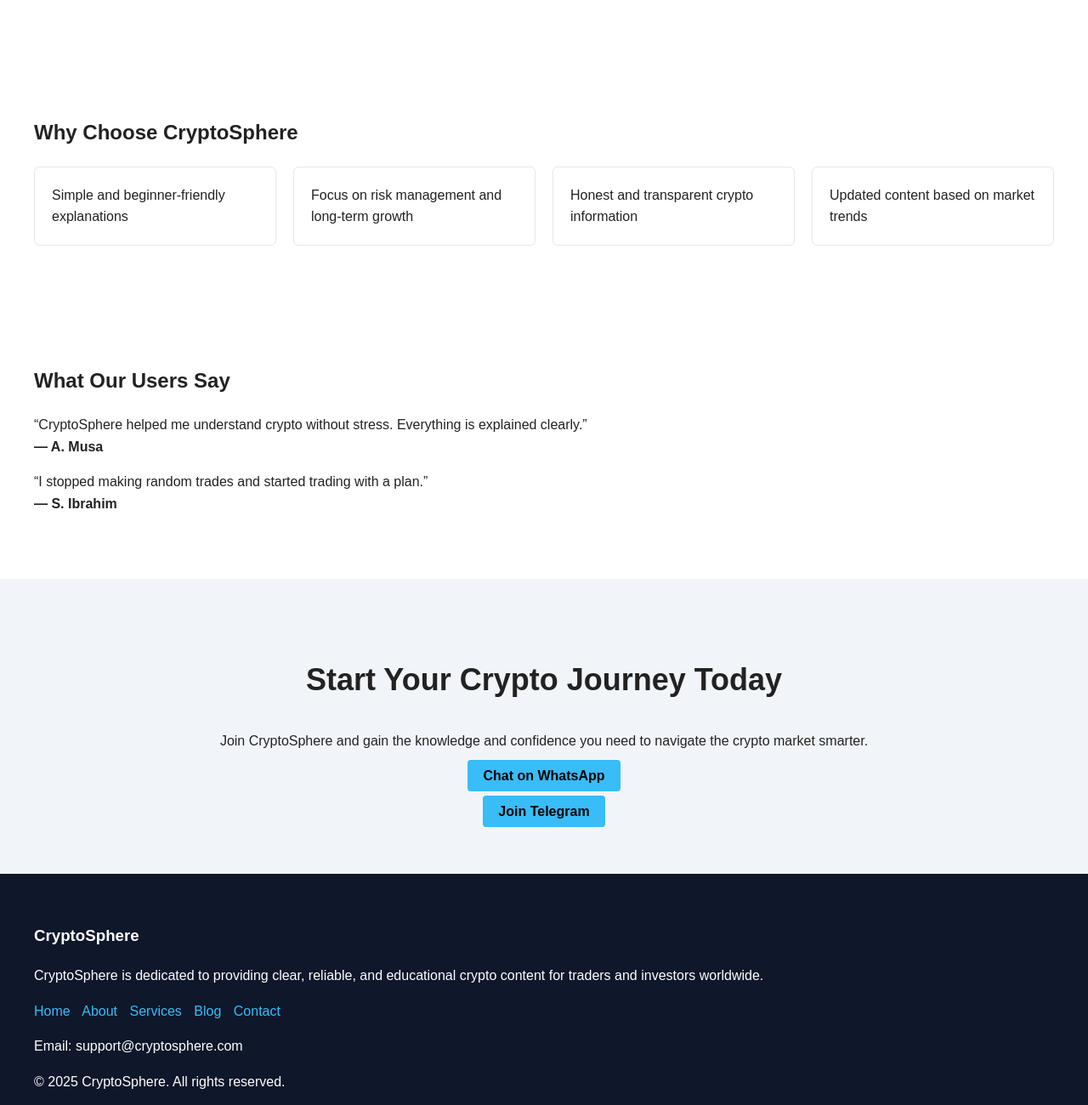
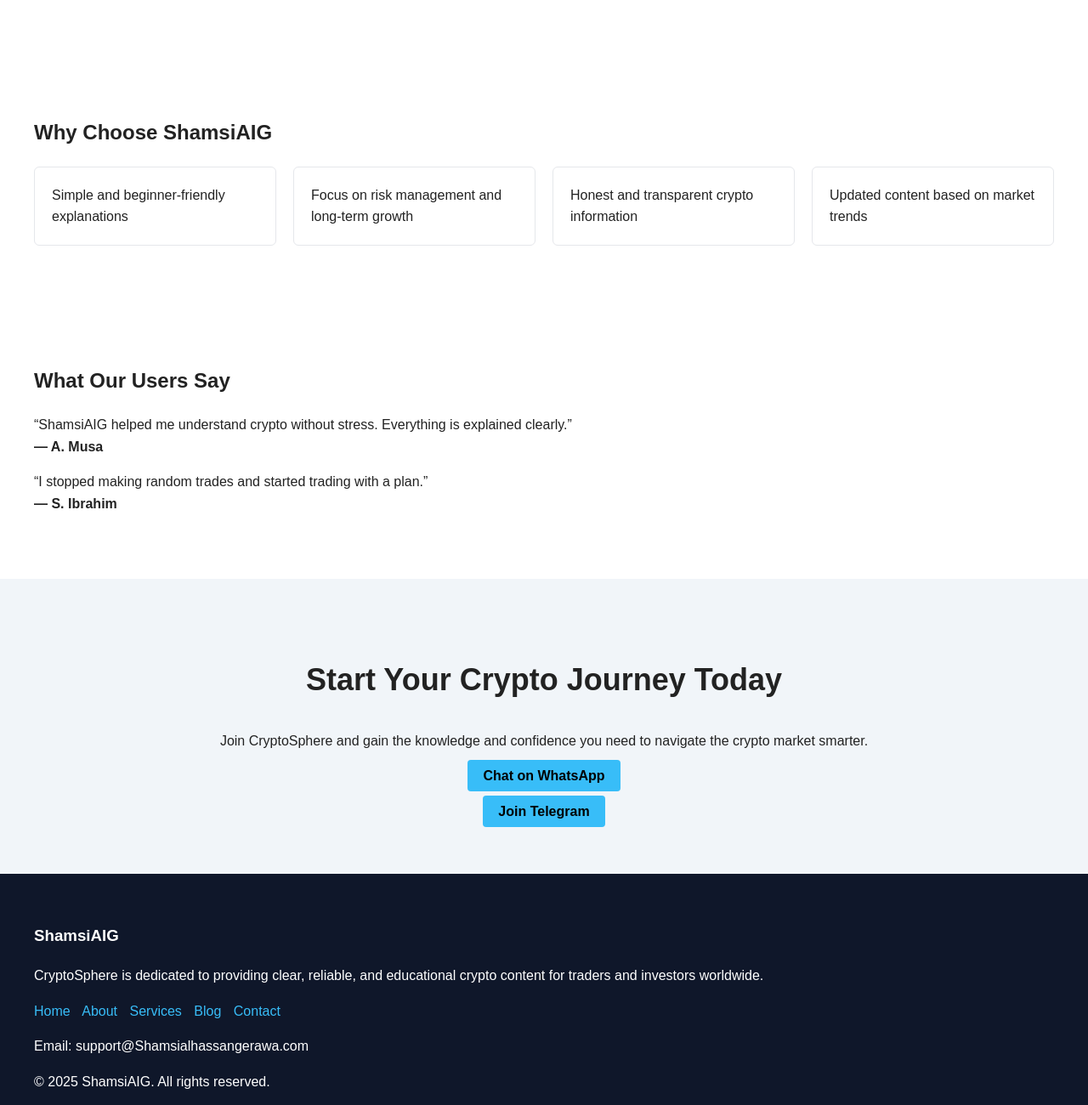
Before and after one commit to Shamsiaig/Alhassan, a plain HTML site: page index.html in a window 1280 px wide. Shown: the part 1040-2340 px from the top of the page at 85% size. Drawn offline with Linux system fonts and the light colour scheme.

Commit message:
Rename CryptoSphere to ShamsiAIG in index.html

```diff
--- a/index.html
+++ b/index.html
@@ -2,7 +2,7 @@
 <head>
   <meta charset="UTF-8" />
   <meta name="viewport" content="width=device-width, initial-scale=1.0" />
-  <title>CryptoSphere</title>
+  <title>ShamsiAIG</title>
   <style>
     body {
       margin: 0;
@@ -68,7 +68,7 @@
   </style>
 </head>
 <body>  <!-- HEADER -->  <header>
-    <h1>CryptoSphere</h1>
+    <h1>ShamsiAIG</h1>
     <nav>
       <a href="#home">Home</a>
       <a href="#about">About</a>
@@ -102,7 +102,7 @@
       </div>
     </div>
   </section>  <!-- BENEFITS SECTION -->  <section>
-    <h2>Why Choose CryptoSphere</h2>
+    <h2>Why Choose ShamsiAIG</h2>
     <div class="benefits">
       <div class="card">Simple and beginner-friendly explanations</div>
       <div class="card">Focus on risk management and long-term growth</div>
@@ -111,7 +111,7 @@
     </div>
   </section>  <!-- TESTIMONIALS -->  <section>
     <h2>What Our Users Say</h2>
-    <p>“CryptoSphere helped me understand crypto without stress. Everything is explained clearly.”<br><strong>— A. Musa</strong></p>
+    <p>“ShamsiAIG helped me understand crypto without stress. Everything is explained clearly.”<br><strong>— A. Musa</strong></p>
     <p>“I stopped making random trades and started trading with a plan.”<br><strong>— S. Ibrahim</strong></p>
   </section>  <!-- CALL TO ACTION -->  <section class="hero">
     <h2>Start Your Crypto Journey Today</h2>
@@ -119,7 +119,7 @@
     <a href="https://wa.me/09122607562" target="_blank" class="btn">Chat on WhatsApp</a><p></p>
     <a href="https://t.me/ShamsiAIG" target="_blank" class="btn">Join Telegram</a>
   </section>  <!-- FOOTER -->  <footer id="contact">
-    <h3>CryptoSphere</h3>
+    <h3>ShamsiAIG</h3>
     <p>CryptoSphere is dedicated to providing clear, reliable, and educational crypto content for traders and investors worldwide.</p>
     <p>
       <a href="#">Home</a>
@@ -128,8 +128,8 @@
       <a href="#">Blog</a>
       <a href="#">Contact</a>
     </p>
-    <p>Email: support@cryptosphere.com</p>
-    <p>© 2025 CryptoSphere. All rights reserved.</p>
+    <p>Email: support@Shamsialhassangerawa.com</p>
+    <p>© 2025 ShamsiAIG. All rights reserved.</p>
   </footer>  <!-- JAVASCRIPT -->  <script>
     // Smooth scrolling for navigation links
     document.querySelectorAll('nav a').forEach(link => {
```
